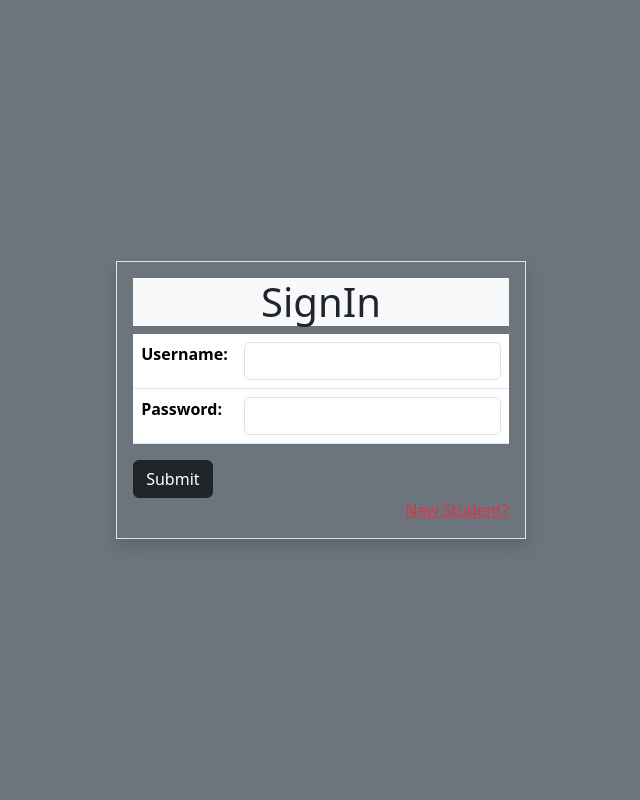
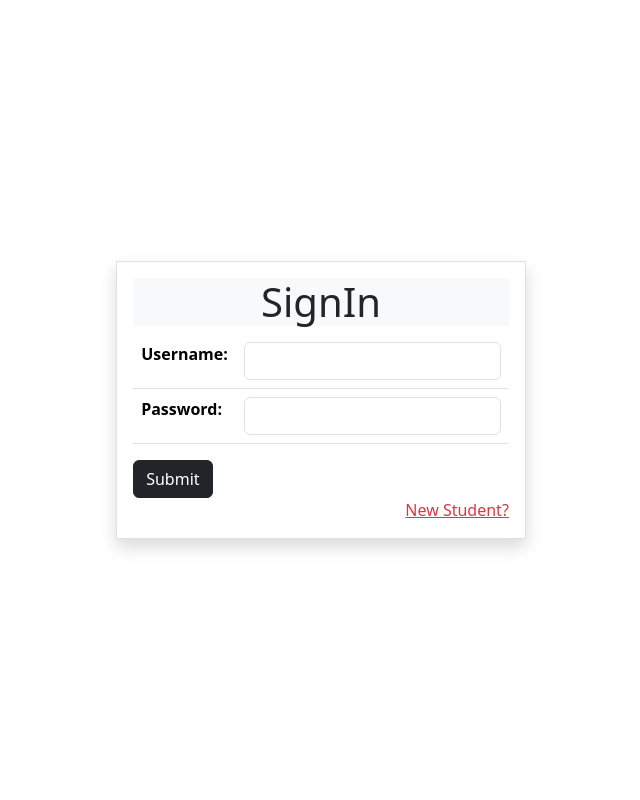
Before and after one commit to Punnya996/student_management, a Django app: page / in a window 1280 px wide. Shown: the whole page, without its empty margins (319-959 px from the left). Run offline with Django 5.2, Linux system fonts and the light colour scheme.

Commit message:
requirements added

```diff
--- /dev/null
+++ b/requirements.txt
@@ -0,0 +1,5 @@
+asgiref==3.11.1
+Django==6.0.6
+pillow==12.2.0
+sqlparse==0.5.5
+tzdata==2026.2
--- a/student/requirements.txt
+++ /dev/null
@@ -1,2 +0,0 @@
-django
-gunicorn
--- a/student/templates/signin.html
+++ b/student/templates/signin.html
@@ -15,7 +15,7 @@
     </head>
 
     <body>
-    <body class="bg-secondary">
+    <!-- <body class="bg-secondary"> -->
            <div class="d-flex justify-content-center align-items-center min-vh-100 px-3">
              <div class="fixed-width w-md-75 w-lg-50 border p-3 shadow">
             <div class="text-center bg-light" style="color: red;">
```
